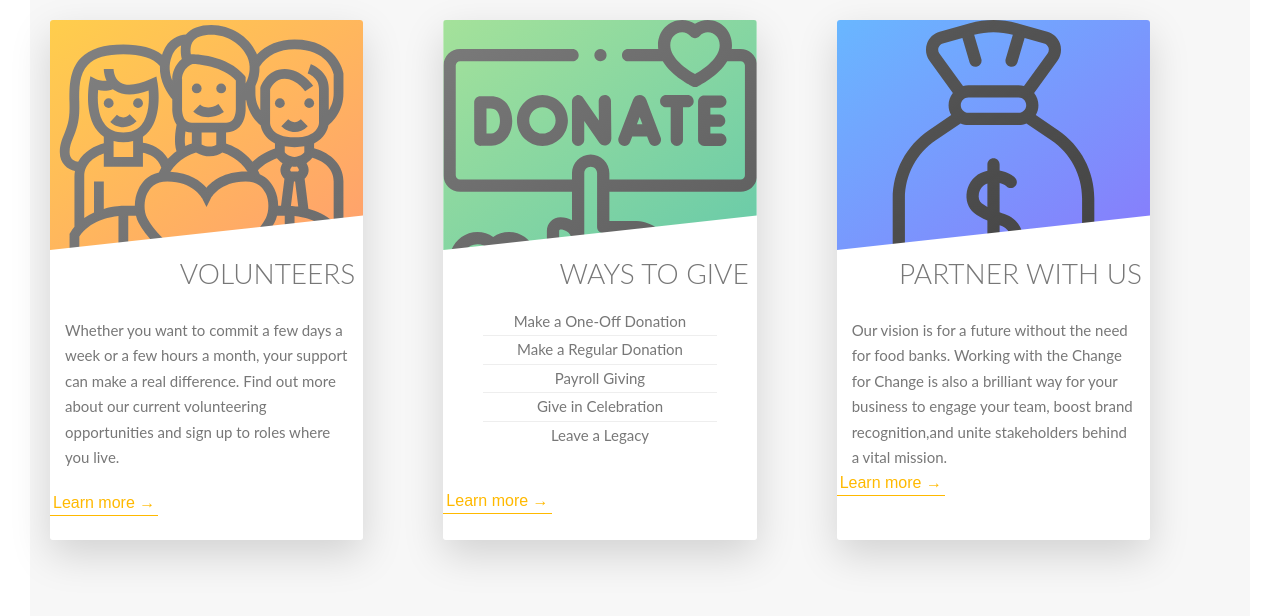
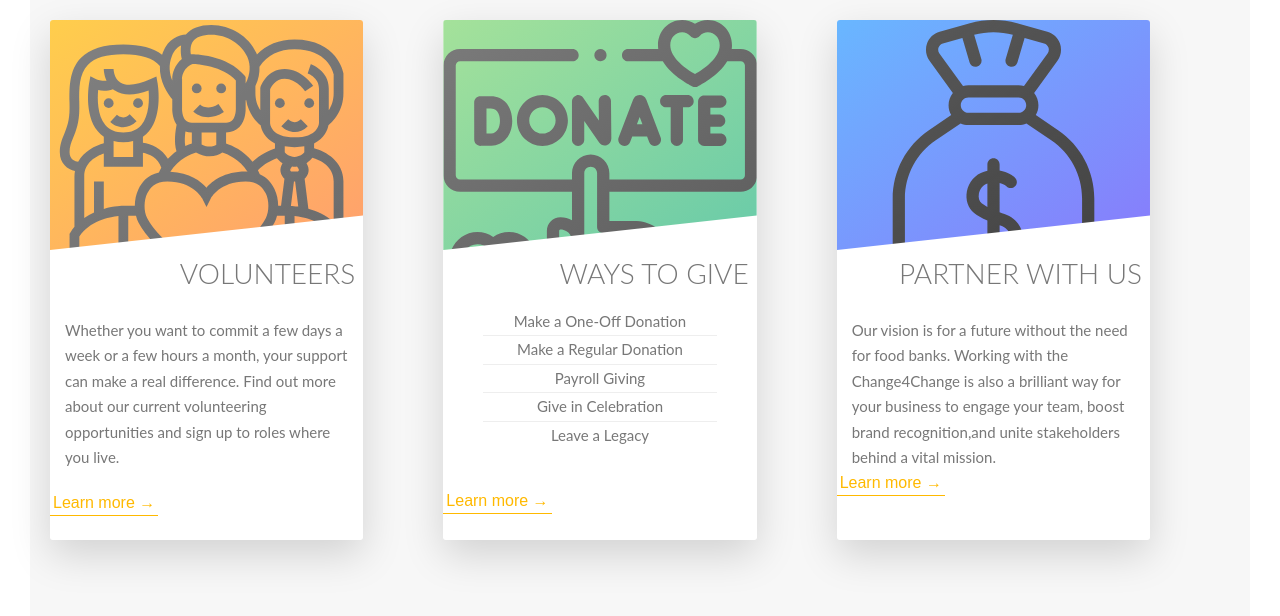
Before and after one commit to SamsudeenNaina/C4C, a website built with Parcel: page index.html in a window 1280 px wide. Shown: the part 4321-4937 px from the top of the page. Built offline with nearby package versions, Linux system fonts and the light colour scheme.

Commit message:
more text changes

```diff
--- a/index.html
+++ b/index.html
@@ -280,7 +280,7 @@
               <h4 class="card__heading">Partner with us</h4>
               <div class="card__details">
                 Our vision is for a future without the need for food banks.
-                Working with the Change for Change is also a brilliant way for
+                Working with the Change4Change is also a brilliant way for
                 your business to engage your team, boost brand recognition,and
                 unite stakeholders behind a vital mission.
               </div>
@@ -304,7 +304,7 @@
                   </p>
                   <div class="card__info-box card__info-box-details">
                     <ul>
-                      <li>Strategic Parthners</li>
+                      <li>Strategic Partners</li>
                       <li>Corporate Partners</li>
                       <li>Corporate Supporters</li>
                     </ul>
```
